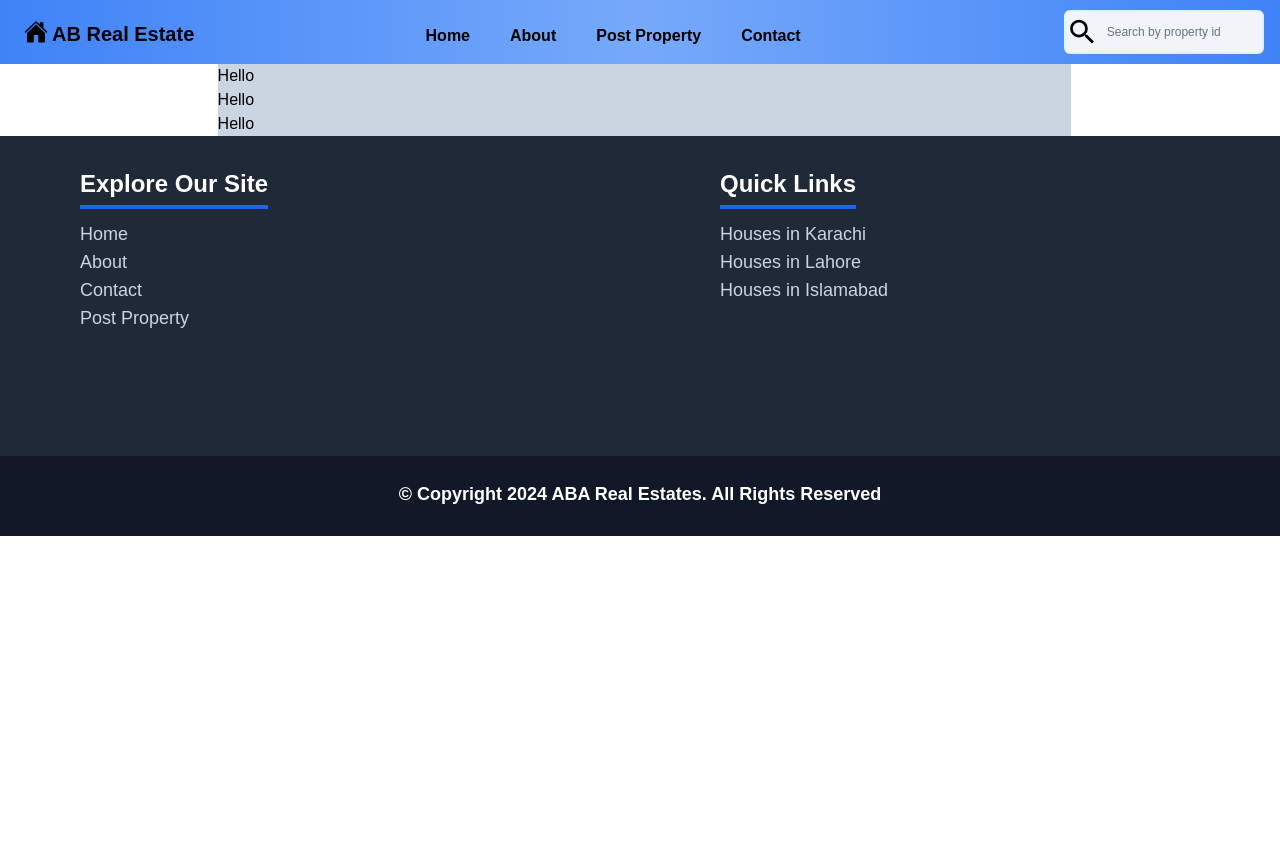
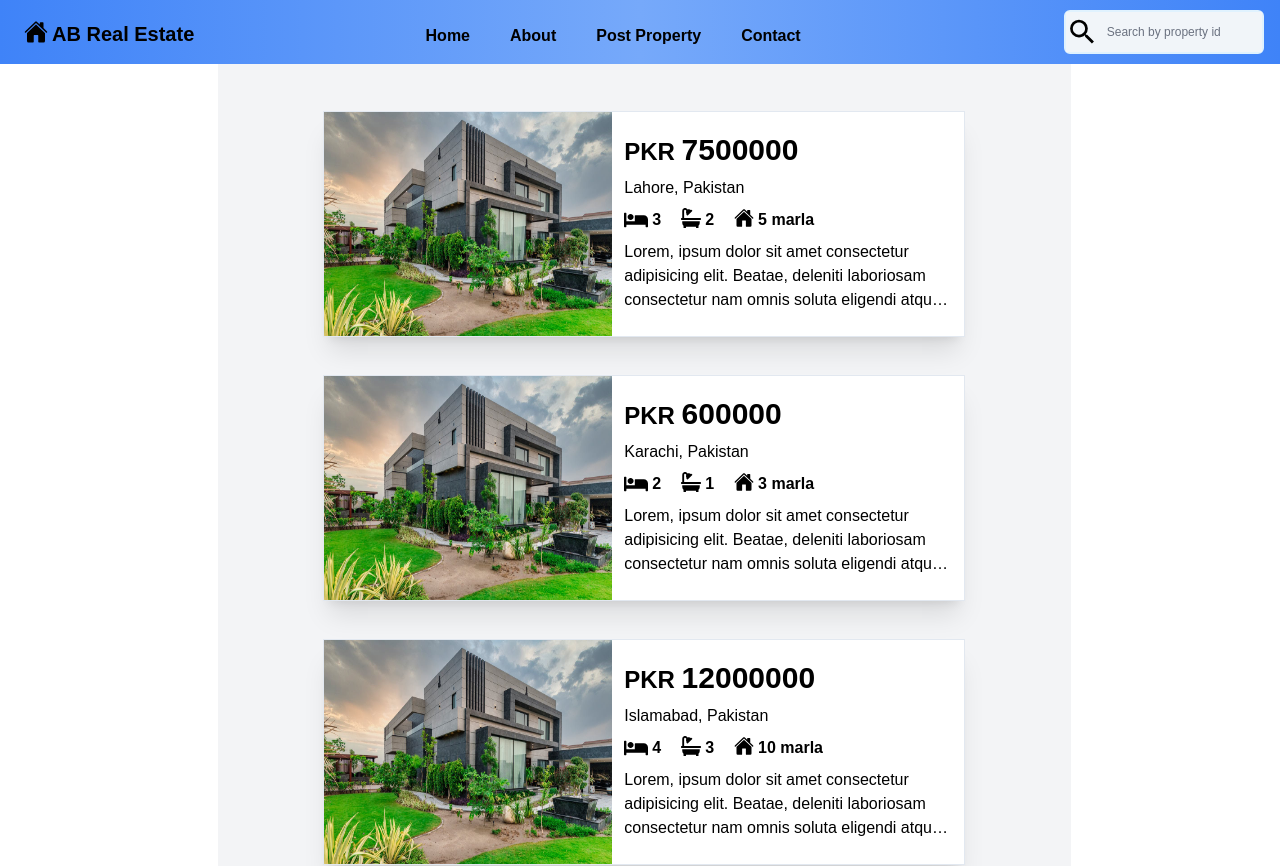
Before and after one commit to Arham097/AB-Real-Estate, a React (Vite) app in the folder client/: page /search-result in a window 1280 px wide. Shown: the top 866 px of the page. Before the commit the page ends 800 px from the top, so only its background shows below. Built offline with nearby package versions, Linux system fonts and the light colour scheme.

Commit message:
search cards completed

```diff
--- /dev/null
+++ b/client/src/Components/SearchCard.jsx
@@ -0,0 +1,45 @@
+import React from "react";
+import { FaBath, FaBed } from "react-icons/fa";
+import { IoHome } from "react-icons/io5";
+
+const SearchCard = ({ price, location, bedrooms, bathrooms, size }) => {
+  return (
+    <div className="w-3/4 h-56 bg-white flex shadow-xl ring-1 ring-slate-200 hover:scale-105 transition-all duration-500 hover:shadow-2xl max-lg:w-11/12 max-md:flex-col max-md:w-2/3 max-md:h-96 max-sm:w-10/12 hover:ring-4">
+      <div className="left w-[45%] h-full max-md:w-full ">
+        <img
+          src="/Home-Images/home-image-1.jpg"
+          alt=""
+          className="w-full h-full"
+        />
+      </div>
+      <div className="right w-[55%] h-full bg-white px-3 py-5 gap-y-2 flex flex-col max-md:w-full ">
+        <p className="text-2xl font-bold">
+          PKR <span className="text-3xl">{price}</span>
+        </p>
+        <p>{location}</p>
+        <div className="flex gap-x-5 font-semibold  ">
+          <div className="flex gap-x-1 ">
+            <FaBed className="text-2xl" />
+            <span>{bedrooms}</span>
+          </div>
+          <div className="flex  gap-x-1">
+            <FaBath className="text-xl" />
+            <span>{bathrooms}</span>
+          </div>
+          <div className="flex  gap-x-1 ">
+            <IoHome className="text-xl" />
+            <span>{size} marla </span>
+          </div>
+        </div>
+        <p className="line-clamp-3 font-medium ">
+          Lorem, ipsum dolor sit amet consectetur adipisicing elit. Beatae,
+          deleniti laboriosam consectetur nam omnis soluta eligendi atque fuga
+          odio laborum quaerat voluptas voluptate reiciendis distinctio
+          recusandae eum? Vero, iste officiis.
+        </p>
+      </div>
+    </div>
+  );
+};
+
+export default SearchCard;
--- a/client/src/Pages/SearchResult.jsx
+++ b/client/src/Pages/SearchResult.jsx
@@ -1,11 +1,52 @@
 import React from "react";
+import SearchCard from "../Components/SearchCard";
 
 const SearchResult = () => {
+  const properties = [
+    {
+      price: 7500000,
+      location: "Lahore, Pakistan",
+      type: "Sale",
+      bedrooms: 3,
+      bathrooms: 2,
+      size: 5, // size in marla
+    },
+    {
+      price: 600000,
+      location: "Karachi, Pakistan",
+      bedrooms: 2,
+      bathrooms: 1,
+      size: 3, // size in marla
+    },
+    {
+      price: 12000000,
+      location: "Islamabad, Pakistan",
+      bedrooms: 4,
+      bathrooms: 3,
+      size: 10, // size in marla
+    },
+    {
+      price: 900000,
+      location: "Rawalpindi, Pakistan",
+      bedrooms: 3,
+      bathrooms: 2,
+      size: 7, // size in marla
+    },
+  ];
   return (
-    <div className="w-2/3 max-h-1/3 bg-slate-300 mx-[17%]">
-      <h1>Hello</h1>
-      <h1>Hello</h1>
-      <h1>Hello</h1>
+    <div className="w-2/3 max-h-1/3 bg-gray-100 mx-[17%] flex justify-center flex-col items-center pt-12 pb-12 gap-y-10 max-md:gap-y-14 max-sm:w-5/6 max-md:mx-[9%]">
+      {properties.map((property, index) => {
+        return (
+          <SearchCard
+            key={index}
+            price={property.price}
+            location={property.location}
+            bedrooms={property.bedrooms}
+            bathrooms={property.bathrooms}
+            size={property.size}
+          />
+        );
+      })}
     </div>
   );
 };
```
Also changed, not shown: 1 other file (tests, documents, lock files or other folders).
